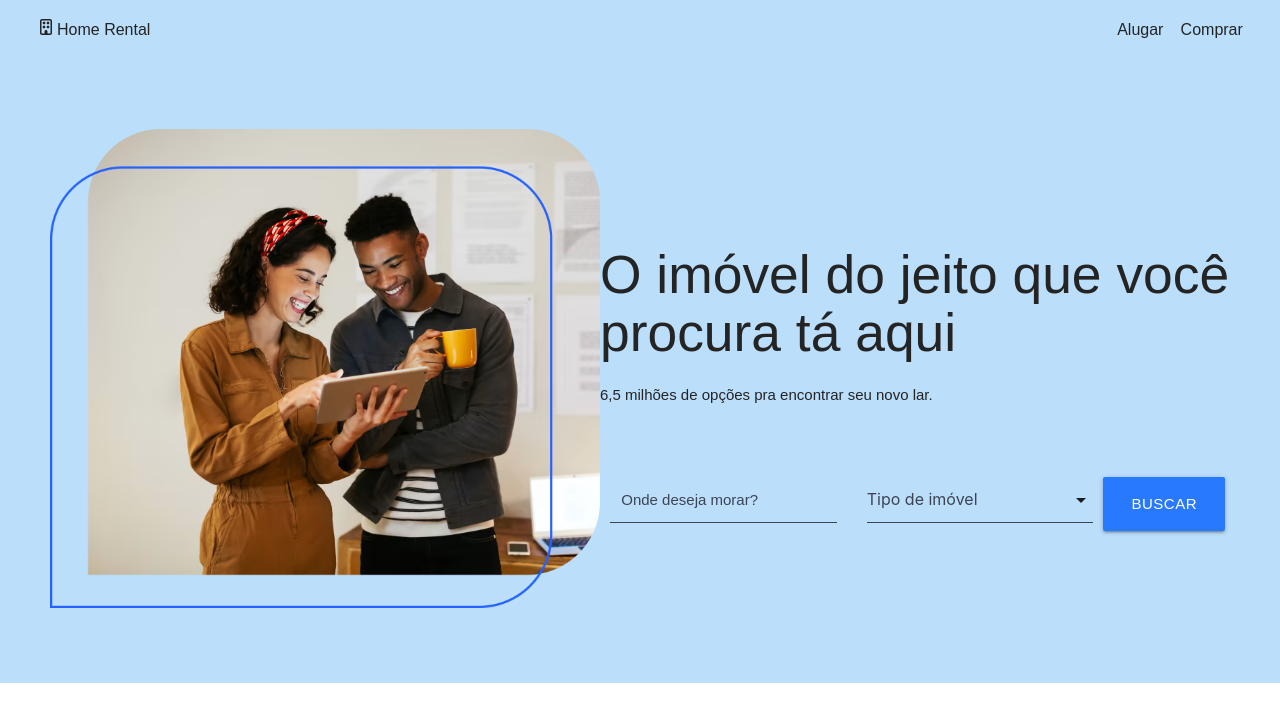
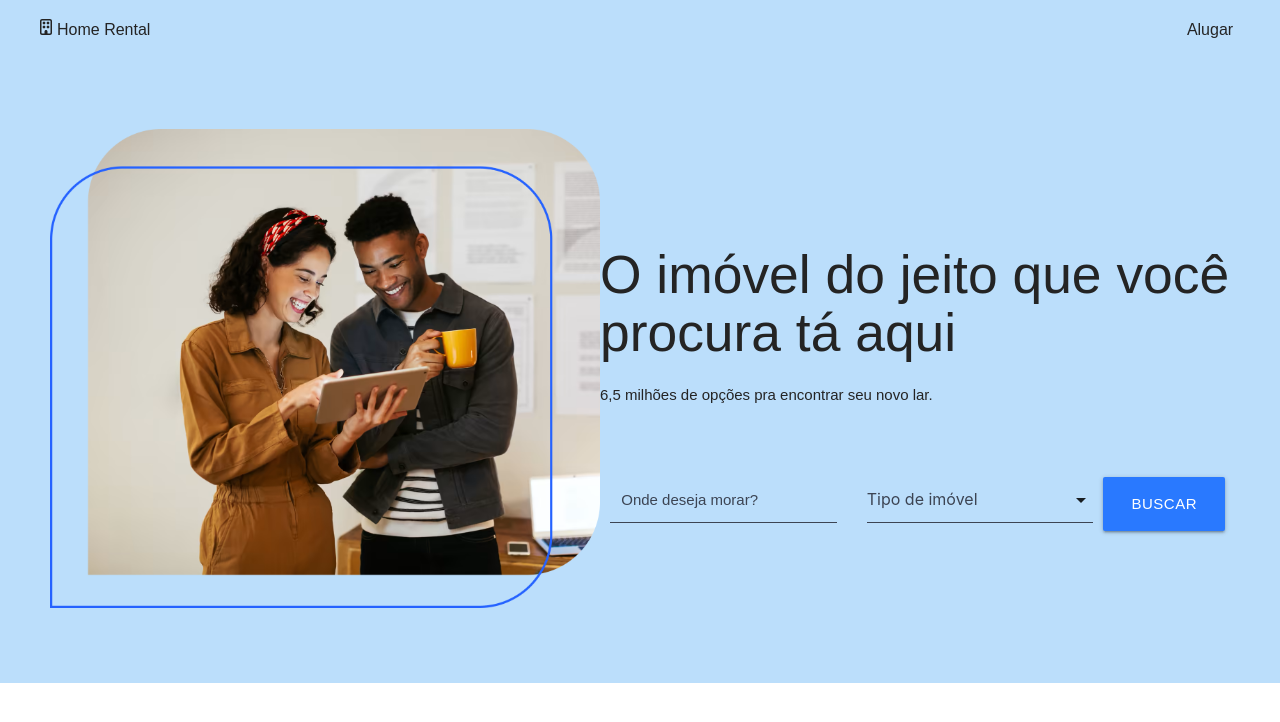
Before and after one commit to nataly-enne/apartment-rental, a React (Vite) app: page / in a window 1280 px wide. Shown: the top 722 px of the page. Built offline with nearby package versions, Linux system fonts and the light colour scheme.

Commit message:
removing page buy

```diff
--- a/src/App.tsx
+++ b/src/App.tsx
@@ -1,7 +1,6 @@
 import { BrowserRouter as Router, Routes, Route } from "react-router-dom";
 import NavBar from "@domain/common/components/navbar";
 import Rent from "@pages/rent";
-import Buy from "@pages/buy";
 import Home from "@pages/home";
 
 
@@ -10,7 +9,8 @@ function App() {
   // Operações de um aplicativo de aluguel de apartamento (locatário)
   // Consulta de anúncios (filtros)
   // Conversa com o locador
-  // Realização da reserva
+
+  // Realização da reserva < esse nao
 
   return (
       <>
@@ -19,7 +19,6 @@ function App() {
         <Routes>
           <Route path="/" element={<Home />} />
           <Route path="/rent" element={<Rent />} />
-          <Route path="/buy" element={<Buy />} />
         </Routes>
       </Router>
     </>
--- a/src/domain/common/components/navbar/navbar.tsx
+++ b/src/domain/common/components/navbar/navbar.tsx
@@ -41,10 +41,9 @@ const LogoContainer = styled.div`
 `;
 
 const LinkContainer = styled.div`
-  margin-right: 20px;
   display: flex;
   justify-content: space-evenly;
-  width: 160px;
+  width: 140px;
 `;
 
 const LinkStyled = styled(Link)`
@@ -66,7 +65,6 @@ const NavBar: React.FC = () => {
       </LogoContainer>
       <LinkContainer>
         <LinkStyled to="/rent"> Alugar</LinkStyled>
-        <LinkStyled to="/buy"> Comprar</LinkStyled>
       </LinkContainer>
     </NavbarContainer>
   );
--- a/src/pages/buy/buy.tsx
+++ /dev/null
@@ -1,10 +0,0 @@
-
-const Buy: React.FC = () => {
-    return (
-      <>
-          Page Buy
-      </>
-    );
-  };
-
-  export default Buy;
--- a/src/pages/buy/index.ts
+++ /dev/null
@@ -1 +0,0 @@
-export { default } from "./buy";
--- a/src/pages/rent/rent.tsx
+++ b/src/pages/rent/rent.tsx
@@ -1,8 +1,6 @@
 import styled from "styled-components";
 import RentList from "@domain/rent/components/rent-list";
 
-const Main = styled.div`
-`;
 
 const Rent: React.FC = () => {
   return (
```
